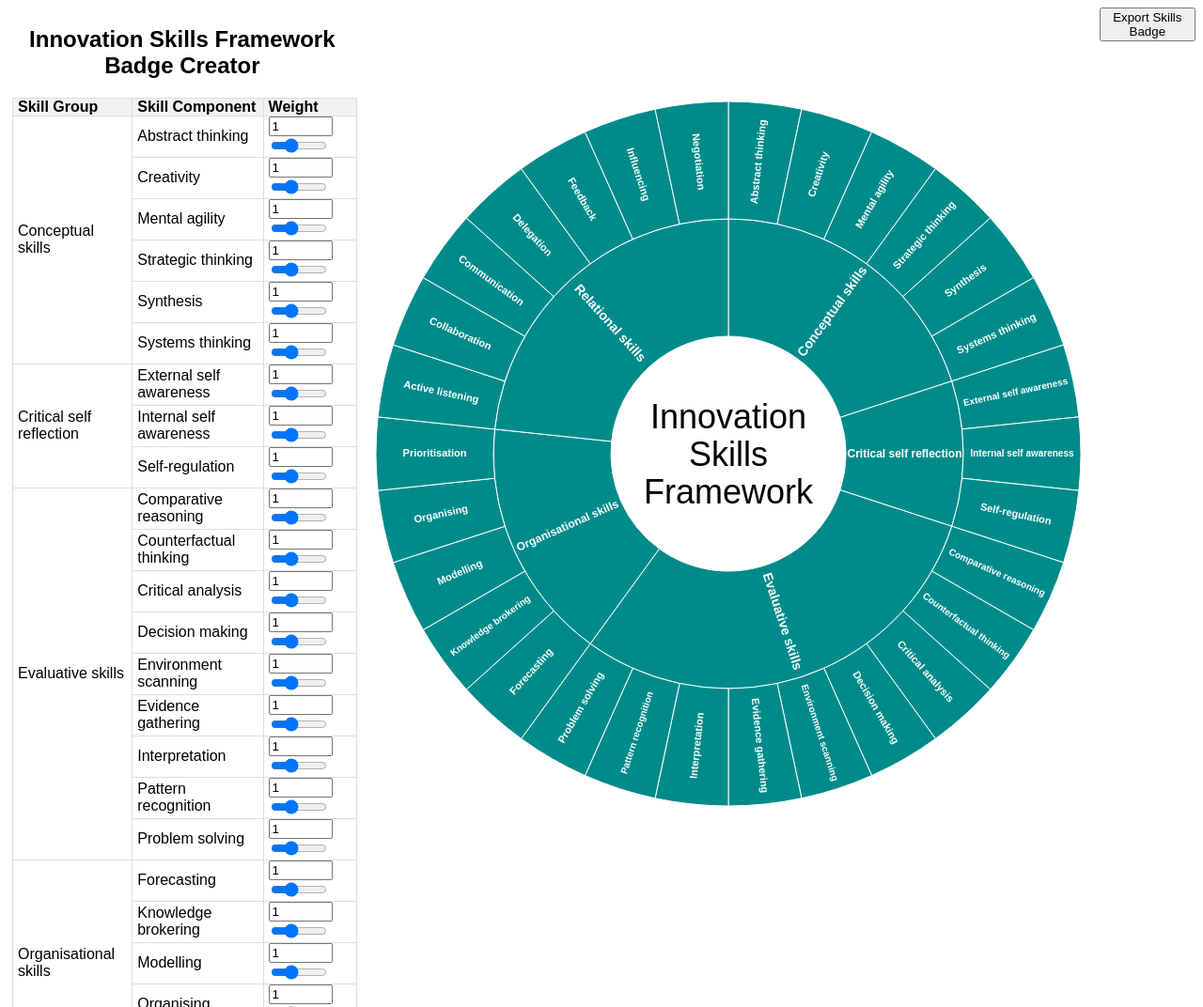
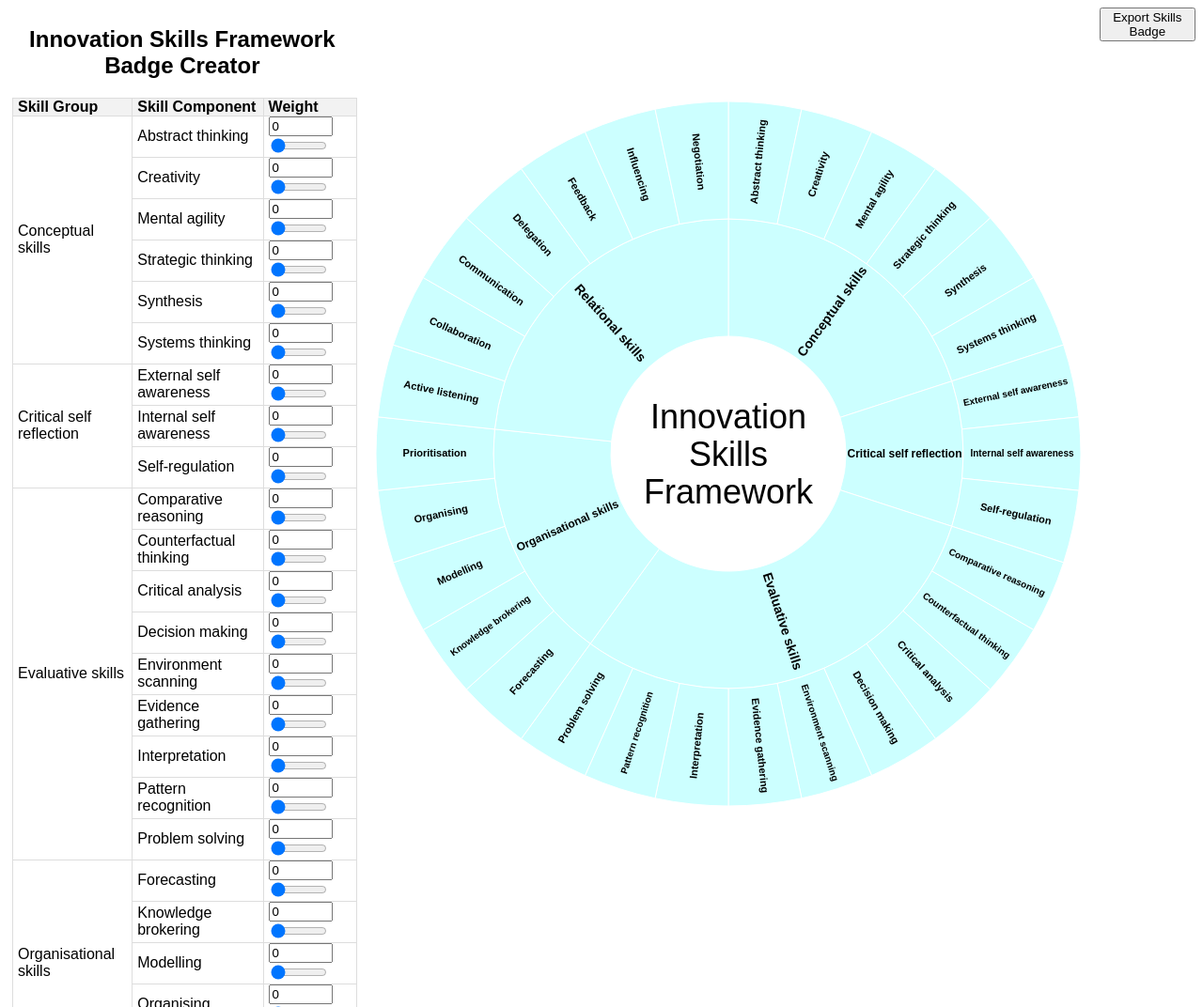
Before and after one commit to kevthenondev/ICESkillzBadge, a plain HTML site: page innovation.html in a window 1280 px wide. Shown: the top 1072 px of the page at 94% size. Drawn offline with nearby package versions, Linux system fonts and the light colour scheme.

Commit message:
Default value is now 0

```diff
--- a/innovation.html
+++ b/innovation.html
@@ -944,7 +944,7 @@
                 const row = document.createElement('tr');
 
 				// Get the appropriate value from queryParams based on the index
-				const inputValue = values[inputIndex] ? Number(values[inputIndex]) : component.value; // Fallback to default value
+				const inputValue = values[inputIndex] ? Number(values[inputIndex]) : 0; // Fallback to default value
 
                 // If it's the first child of the group, add the group name
                 if (index === 0) {
```
